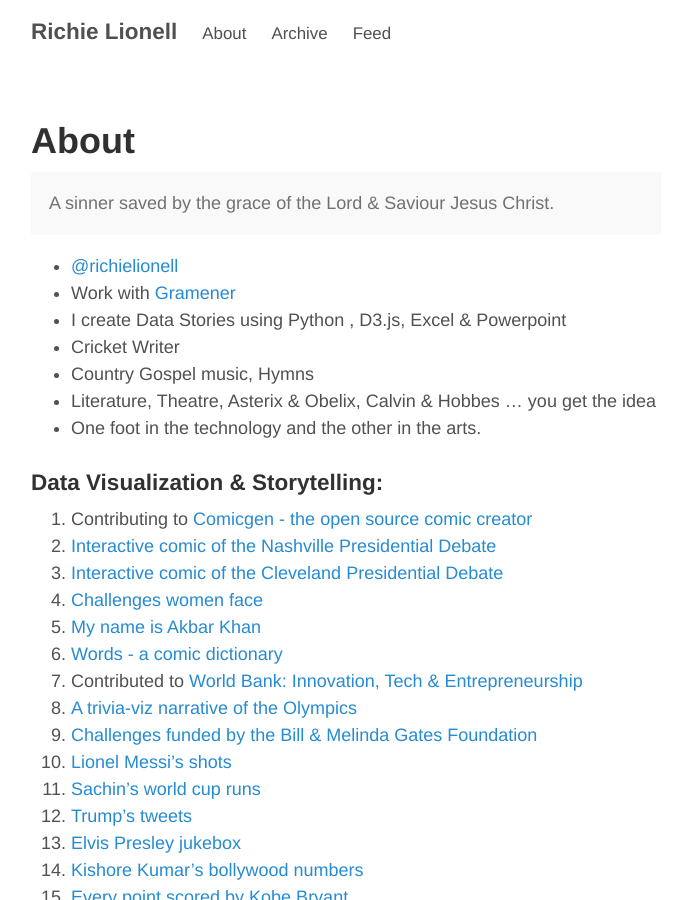
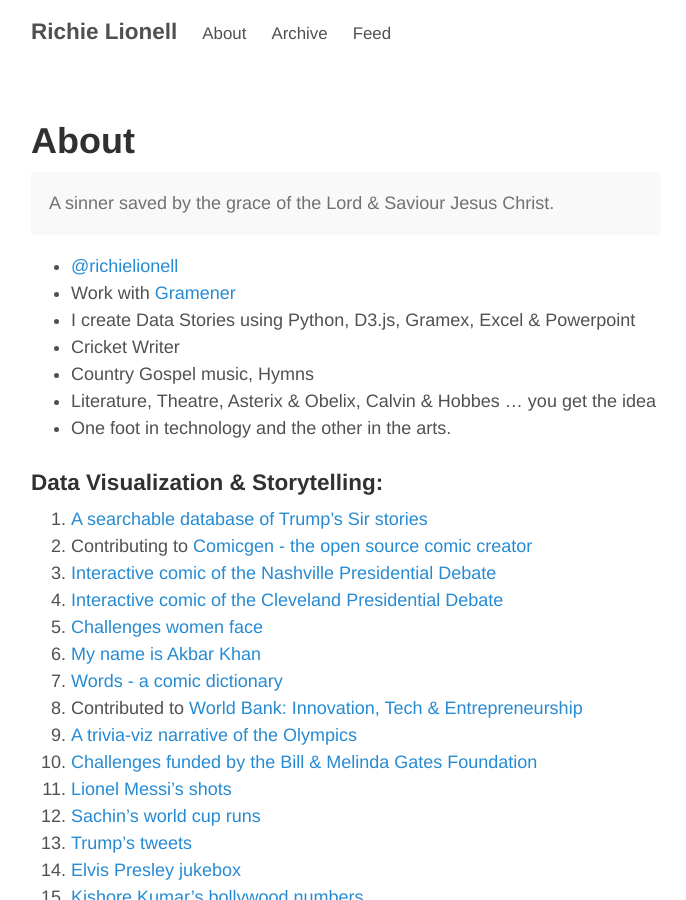
Before and after one commit to richielionell/richielionell.github.io, a Jekyll site: the page built from about.md, in a window 1280 px wide and 900 px high. Shown: the whole window, without its empty margins (294-980 px from the left). Built offline with Jekyll 4.4.1, drawn with Linux system fonts in a browser that asks for light colours.

Commit message:
update about

```diff
--- a/about.md
+++ b/about.md
@@ -9,15 +9,16 @@
 
 - [@richielionell](https://twitter.com/richielionell)
 - Work with [Gramener](https://gramener.com/)
-- I create Data Stories using Python , D3.js, Excel &amp; Powerpoint
+- I create Data Stories using Python, D3.js, Gramex, Excel &amp; Powerpoint
 - Cricket Writer
 - Country Gospel music, Hymns
 - Literature, Theatre, Asterix &amp; Obelix, Calvin &amp; Hobbes ... you get the idea
-- One foot in the technology and the other in the arts.
+- One foot in technology and the other in the arts.
 
 
 ### Data Visualization & Storytelling:
 
+1.  [A searchable database of Trump's Sir stories](http://richielionell.github.io/president-trump-sir-stories/)
 1.  Contributing to [Comicgen - the open source comic creator](https://gramener.com/comicgen/)
 1.  [Interactive comic of the Nashville Presidential Debate](https://gramener.com/presidential/nashville-debate)
 1.  [Interactive comic of the Cleveland Presidential Debate](https://gramener.com/presidential/cleveland-debate)
```
